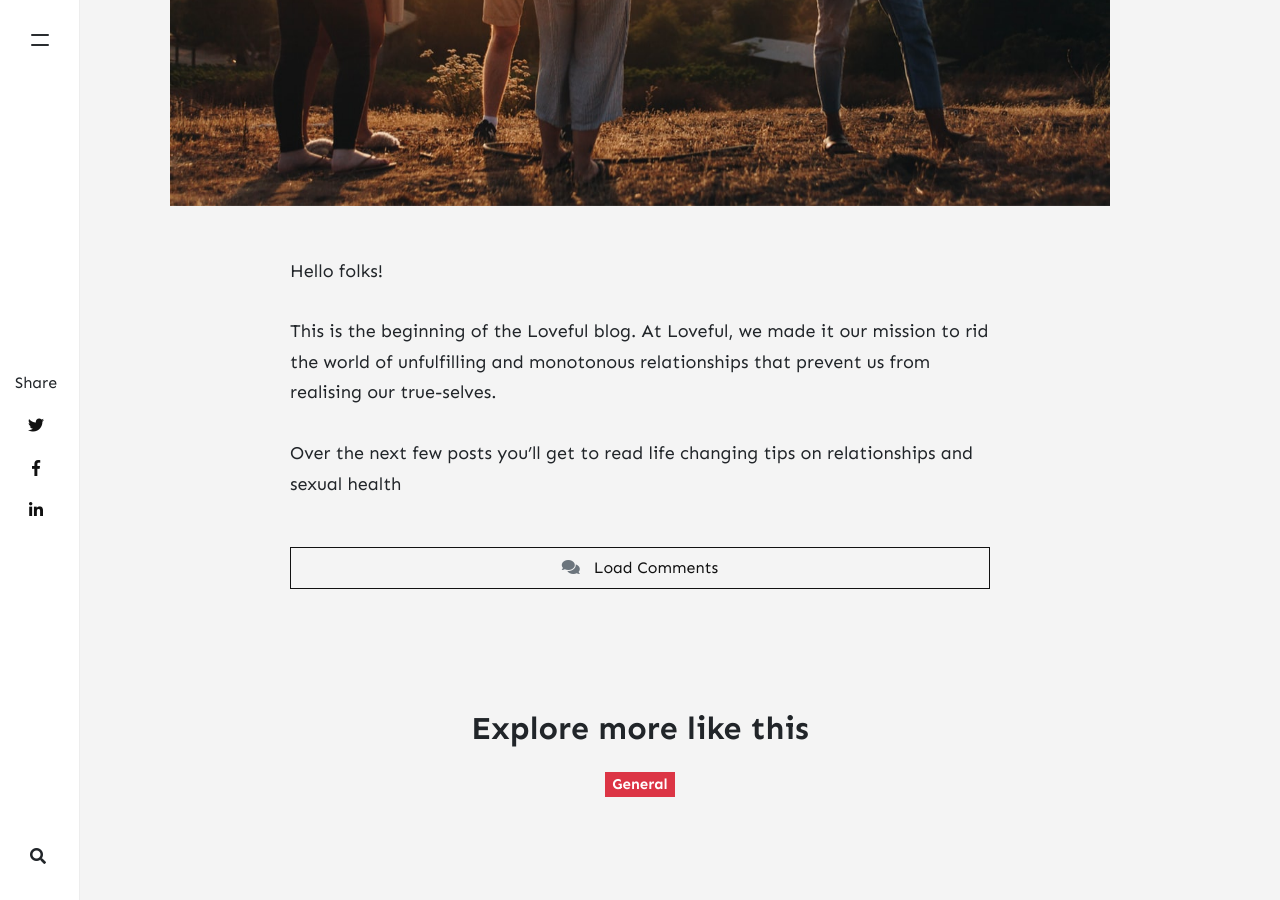
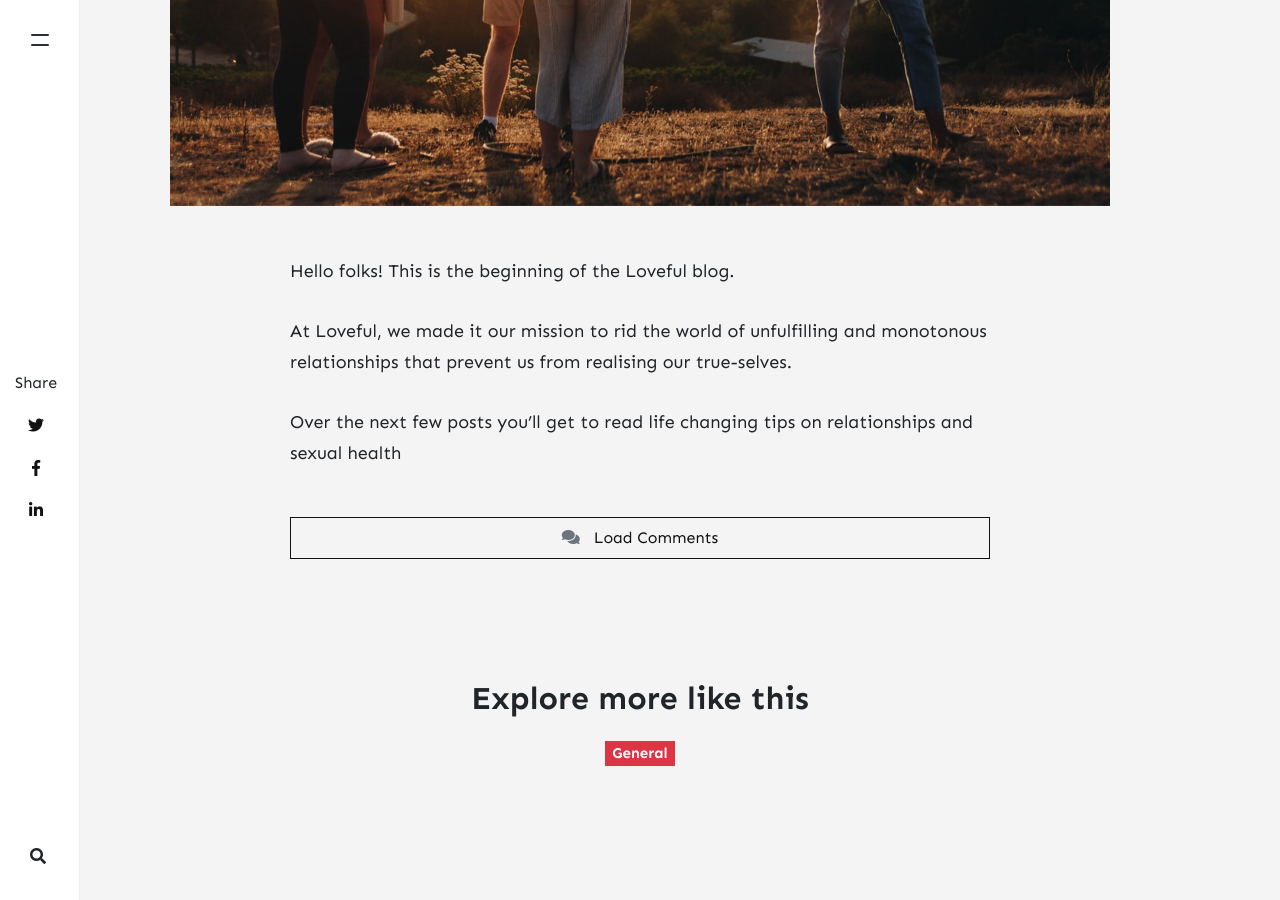
Before and after one commit to stackbit-projects/happy-zebra-28bc2, a Jekyll site: the page built from _posts/2021-09-01-welcome-to-loveful.md, in a window 1280 px wide and 900 px high, scrolled down 787 px. Built offline with Jekyll 4.4.1, drawn with Linux system fonts in a browser that asks for light colours; nearby versions of some CDN libraries; comment, search, counter and statistics services are not loaded.

```diff
--- a/_posts/2021-09-01-welcome-to-loveful.md
+++ b/_posts/2021-09-01-welcome-to-loveful.md
@@ -7,8 +7,8 @@ tags: [ ]
 image: assets/images/2.jpg
 ---
 
-Hello folks!
+Hello folks! This is the beginning of the Loveful blog.
 
-This is the beginning of the Loveful blog. At Loveful, we made it our mission to rid the world of unfulfilling and monotonous relationships that prevent us from realising our true-selves.
+At Loveful, we made it our mission to rid the world of unfulfilling and monotonous relationships that prevent us from realising our true-selves.
 
 Over the next few posts you'll get to read life changing tips on relationships and sexual health
```
